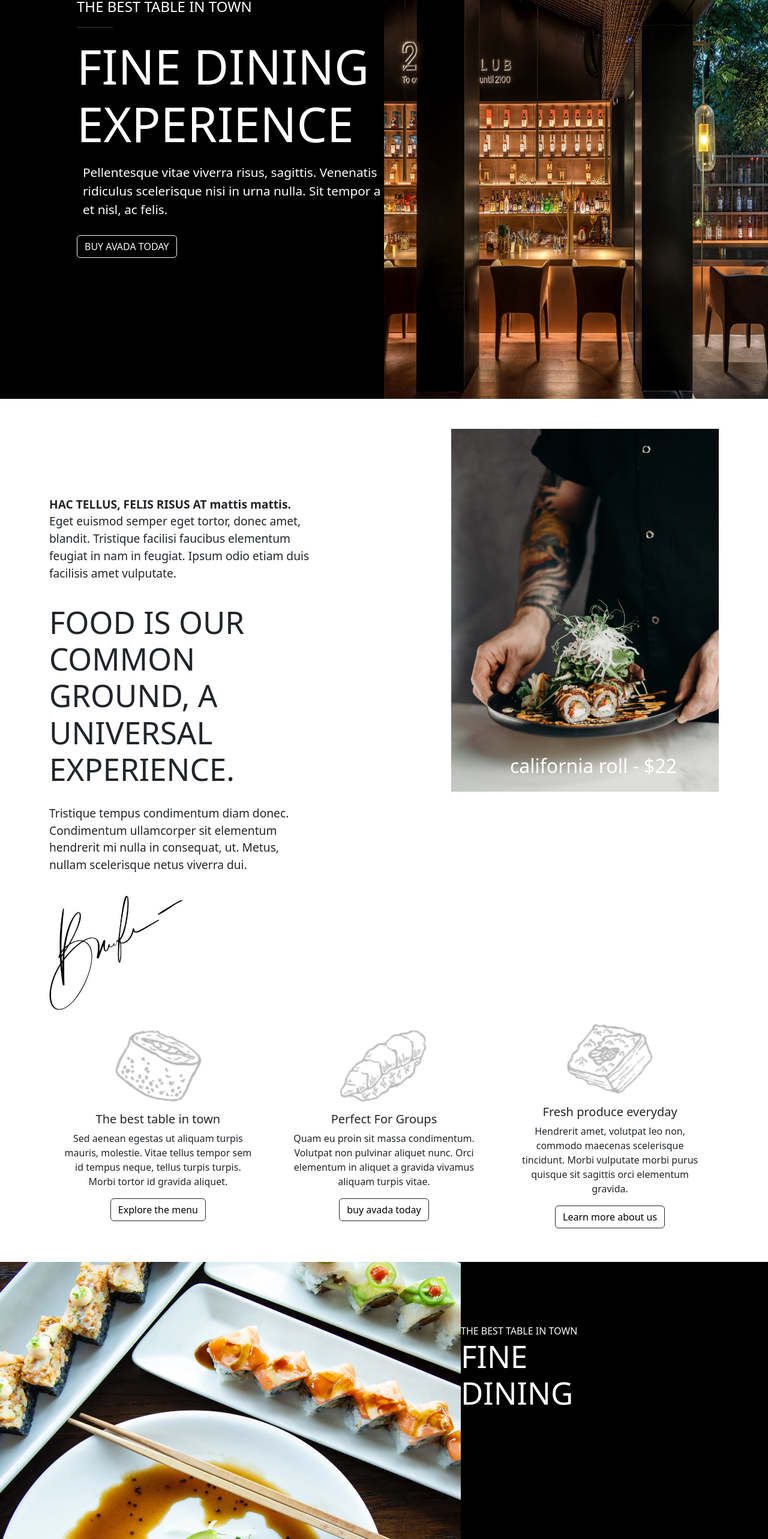
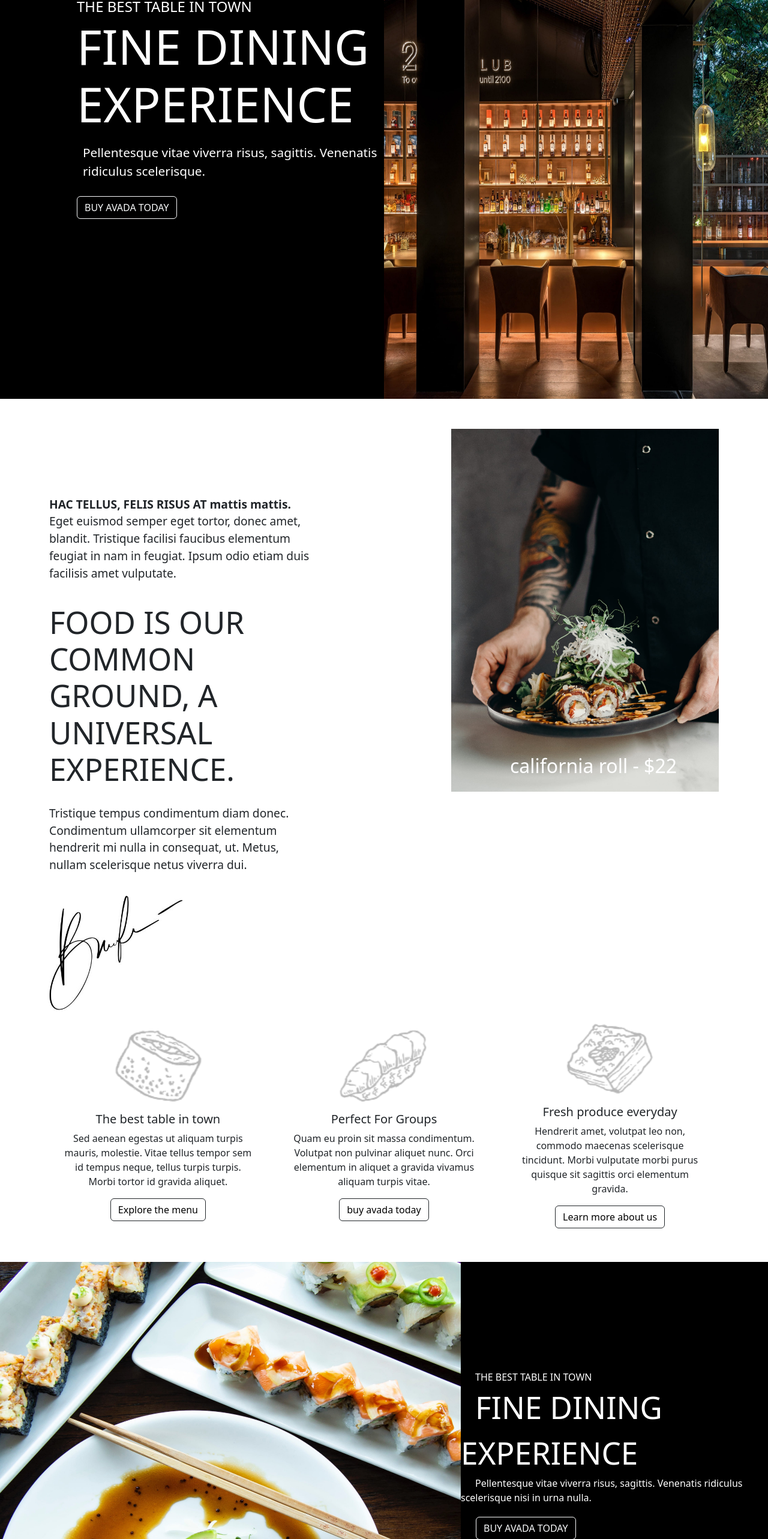
Before and after one commit to ChiaraPontello/proj-html-vuejs, a Vue app: page / in a window 1280 px wide. Shown: the part 234-2800 px from the top of the page at 60% size. Built offline with nearby package versions, Linux system fonts and the light colour scheme.

Commit message:
fix box title

```diff
--- a/src/components/HeaderComponent.vue
+++ b/src/components/HeaderComponent.vue
@@ -10,9 +10,8 @@
         <div class="leftSection " >
             <div class="fusion">
             <span class="text-uppercase">the best table in town </span>
-            <hr>
             <h1 class="text-uppercase">fine dining experience</h1>
-            <p>Pellentesque vitae viverra risus, sagittis. Venenatis ridiculus scelerisque nisi in urna nulla. Sit tempor a et nisl, ac felis.</p>
+            <p>Pellentesque vitae viverra risus, sagittis. Venenatis ridiculus scelerisque.</p>
 
             <button class="btn btn-outline-light buy">BUY AVADA TODAY</button>
             </div>
--- a/src/components/MainComponent.vue
+++ b/src/components/MainComponent.vue
@@ -32,12 +32,12 @@
 
         <!--sezione destra-->
         <div class="rightSection " >
-            <div class="fineDinning">
-            <span class="text-uppercase">the best table in town </span>
-            <h1 class="text-uppercase">fine dining experience</h1>
-            <p>Pellentesque vitae viverra risus, sagittis. Venenatis ridiculus scelerisque nisi in urna nulla. Sit tempor a et nisl, ac felis.</p>
+            <div class="fineDinning ">
+            <span class="text-uppercase px-4">the best table in town </span><br>
+            <span class="text-uppercase px-4 title_box"> fine dining experience </span><br>
+            <span class="px-4"> Pellentesque vitae viverra risus, sagittis. Venenatis ridiculus scelerisque nisi in urna nulla. </span><br>
 
-            <button type="button" class="btn btn-outline-light buy">BUY AVADA TODAY</button>
+            <button type="button" class="btn btn-outline-light buy button_box">BUY AVADA TODAY</button>
             </div>
         </div>
 
@@ -59,11 +59,11 @@
         <!--sezione destra-->
         <div class="rightSection " >
             <div class="fineDinning">
-            <span class="text-uppercase">enjoy your meal at home </span>
-            <h1 class="text-uppercase">takeout now available</h1>
-            <p>Pellentesque vitae viverra risus, sagittis. Venenatis ridiculus scelerisque nisi in urna nulla. Sit tempor a et nisl, ac felis.</p>
+            <span class="text-uppercase px-4">enjoy your meal at home </span><br>
+            <span class="text-uppercase title_box px-4">takeout now available</span><br>
+            <span class="px-4">Pellentesque vitae viverra risus, sagittis. Venenatis ridiculus scelerisque nisi in urna nulla. Sit tempor.</span><br>
 
-            <button type="button" class="btn btn-outline-light buy">viev takeout menu</button>
+            <button type="button" class="btn btn-outline-light buy button_box">viev takeout menu</button>
             </div>
         </div>
 
@@ -90,6 +90,16 @@ import MenuCard from './main/MenuCard.vue';
 </script>
 
 <style lang="scss" scoped>
+.button_box{
+    margin-left: 25px;
+    margin-top: 20px;
+}
+
+.title_box{
+    font-size: 3.2rem;
+    padding-bottom: 20px;
+}
+
 .chef {
     padding-top:50px;
     padding-bottom: 20px;
@@ -141,11 +151,11 @@ p {
     float: left;
 }
 .rightSection{
-    width: 80%;
+    width: 100%;
     height: 80vh;
 }
 .fineDinning{
-    padding-top: 10%;
+    padding-top: 14%;
     color: white;
 
 }
--- a/src/components/main/PromotionComponent.vue
+++ b/src/components/main/PromotionComponent.vue
@@ -26,6 +26,7 @@
         </div>
         </div>
       </div>
+
 
       <!--2°box-->
       <div class="card">
@@ -60,8 +61,6 @@
                 <h4 class="text-uppercase">We now accept square!</h4>
                 <p>News</p>
             </div>
-
-
         </div>
       </div>
 
```
Lines whose indentation alone changed are shown as unchanged.
